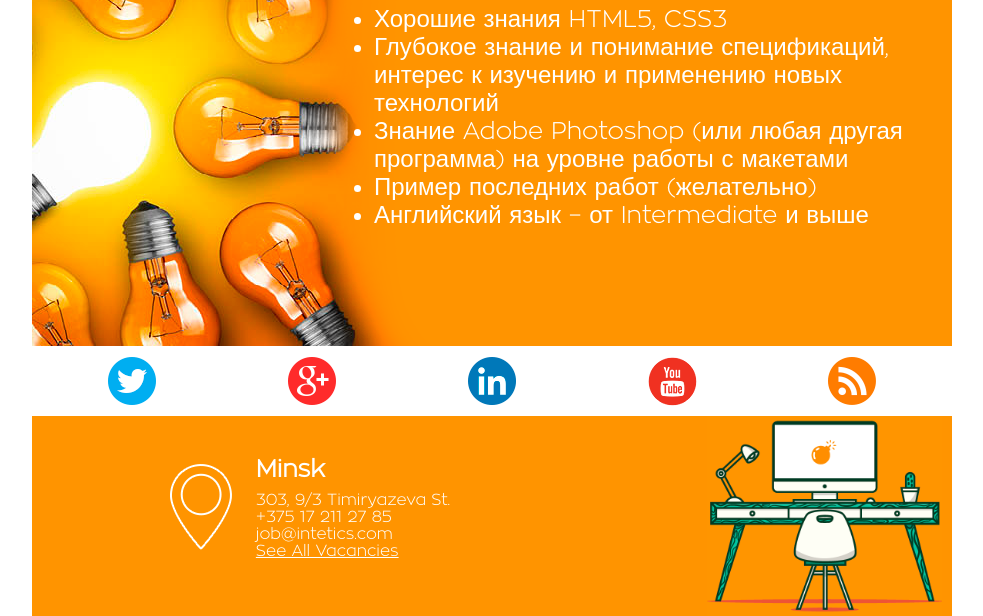
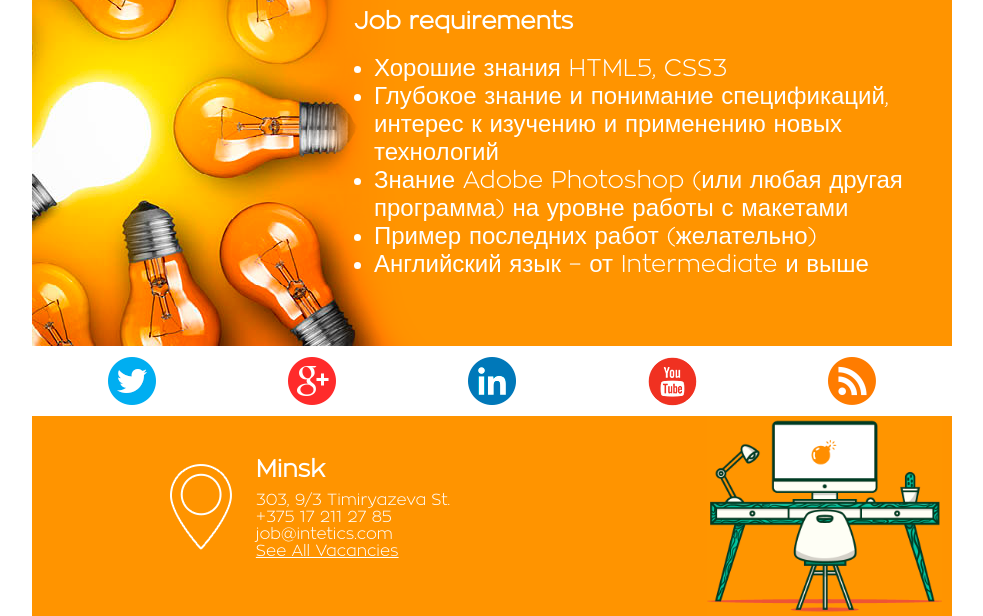
Before and after one commit to yoshirolas/test-intetics, a plain HTML site: page index.html in a window 1280 px wide. Shown: the part 299-915 px from the top of the page, without its empty margins (148-1131 px from the left). Drawn offline with Linux system fonts and the light colour scheme.

Commit message:
Centered vacancy description

```diff
--- a/css/style.css
+++ b/css/style.css
@@ -121,11 +121,20 @@ main {
 	margin-left: 35%;
 	width: 65%;
 	z-index: 100;
+	display: -webkit-box;
+	display: -ms-flexbox;
+	display: flex;
+	-webkit-box-orient: vertical;
+	-webkit-box-direction: normal;
+	    -ms-flex-direction: column;
+	        flex-direction: column;
+	-webkit-box-pack: center;
+	    -ms-flex-pack: center;
+	        justify-content: center;
 }
 
 h3 {
 	margin-right: 10px;
-	text-align: center;
 }
 
 .vacancy-title {
@@ -268,6 +277,10 @@ footer {
 }
 
 @media (max-width: 560px) {
+	h3 {
+		margin: 0 auto;
+	}
+
 	.location-info-content {
 		margin: 0 0 0 5px;
 	}
```
